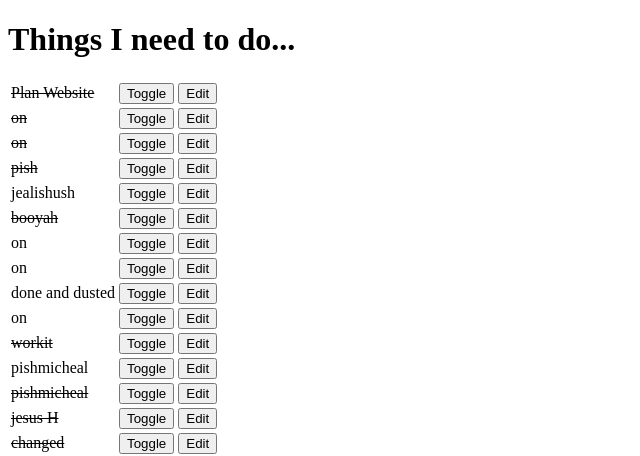
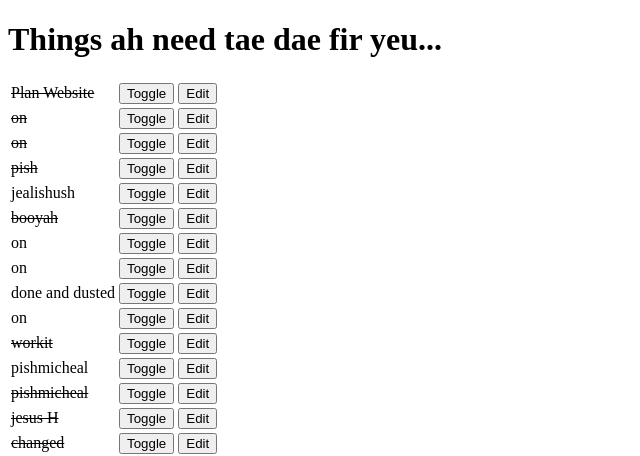
Before and after one commit to markwilde33/heroku-django-postgresql-playground, a Django app: page / in a window 1280 px wide. Shown: the top 456 px of the page, without its empty margins (0-640 px from the left). Run offline with Django 3.2, Linux system fonts and the light colour scheme; data comes from the database, SQL or seed files in the repository.

Commit message:
Updated title

```diff
--- a/todo/templates/todo_list.html
+++ b/todo/templates/todo_list.html
@@ -9,7 +9,7 @@
 </head>
 
 <body>
-    <h1>Things I need to do...</h1>
+    <h1>Things ah need tae dae fir yeu...</h1>
 
     <table>
         {% for item in items %}
```
